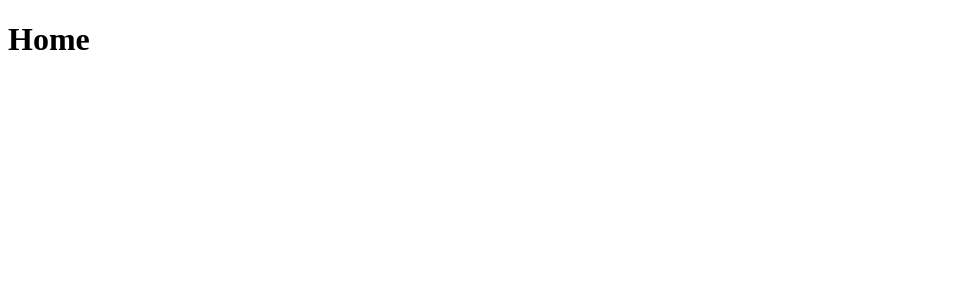
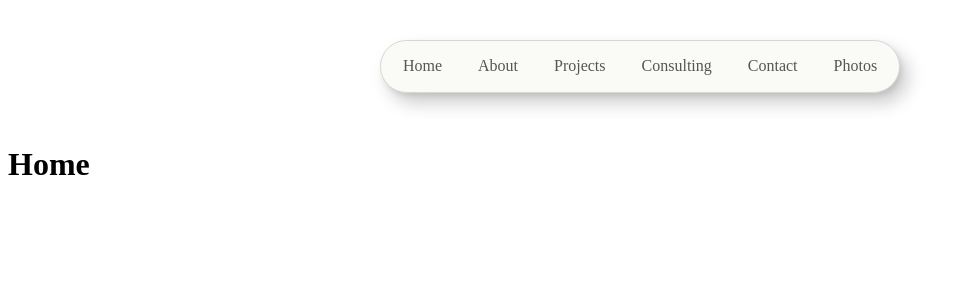
Before and after one commit to Clinton-Cochrane/iBuild, a React (Vite) app: page / in a window 1280 px wide. Shown: the top 300 px of the page, without its empty margins (0-967 px from the left). Built offline with nearby package versions, Linux system fonts and the light colour scheme.

Commit message:
nav pill

```diff
--- a/src/App.jsx
+++ b/src/App.jsx
@@ -1,13 +1,16 @@
 import { Routes, Route } from "react-router-dom"
-import Home from "./pages/home/main.jsx";
-import About from "./pages/about/main.jsx";
+import Navigation from "./components/navigation/navigation.jsx"
+import Consulting from "./pages/consulting/main.jsx";
 import Projects from "./pages/projects/main.jsx";
-import Consulting from "./pages/consulting/main.jsx";
 import Contact from "./pages/contact/main.jsx";
 import Photos from "./pages/photos/main.jsx";
+import About from "./pages/about/main.jsx";
+import Home from "./pages/home/main.jsx";
 
 function App() {
   return (
+    <>
+      <Navigation />
       <Routes>
         <Route path="/home" element={<Home />} />
         <Route path="/" element={<Home />} />
@@ -17,7 +20,8 @@ function App() {
         <Route path="/contact" element={<Contact />} />
         <Route path="/photos" element={<Photos />} />
       </Routes>
-  )
+    </>
+  );
 }
 
 export default App
--- /dev/null
+++ b/src/components/navigation/navigation.css
@@ -0,0 +1,49 @@
+.navigation {
+    display: flex;
+    justify-content: center;
+
+    padding: 2rem;
+}
+
+.navigation-capsule {
+    display: flex;
+    align-items: center;
+    gap: 0.25rem;
+    padding: 0.375rem;
+    background-color: #fafaf7;
+    border: 1px solid #d8d7d1;
+    border-radius: 999px;
+
+    box-shadow:
+        8px 10px 18px rgba(0, 0, 0, .20),
+        2px 3px 5px rgba(0, 0, 0, .08);
+}
+
+.nav-link {
+    padding: 0.65rem 1rem;
+
+    color: #555555;
+    text-decoration: none;
+
+    border-radius: 999px;
+
+    transition:
+        background-color 150ms ease,
+        color 150ms ease,
+        box-shadow 150ms ease,
+        transform 150ms ease;
+}
+
+.nav-link:hover {
+    color: #181818;
+
+    transform: translateY(-1px);
+}
+
+.nav-link-active {
+    color: #181818;
+    background: #f4f3ef;
+
+    box-shadow:
+        3px 4px 7px rgba(0, 0, 0, 0.08);
+}
--- /dev/null
+++ b/src/components/navigation/navigation.jsx
@@ -0,0 +1,36 @@
+import { NavLink } from "react-router-dom";
+import "./navigation.css";
+
+export default function Navigation() {
+    return (
+        < div className="navigation" aria-label="Primary navigation">
+            <div className="navigation-capsule">
+                <NavLink to="/home" className={({ isActive }) =>
+                    isActive ? "nav-link nav-link-active" : "nav-link"}>
+                    Home
+                </NavLink>
+                <NavLink to="/about" className={({ isActive }) =>
+                    isActive ? "nav-link nav-link-active" : "nav-link"}>
+                    About
+                </NavLink>
+                <NavLink to="/projects" className={({ isActive }) =>
+                    isActive ? "nav-link nav-link-active" : "nav-link"}>
+                    Projects
+                </NavLink>
+                <NavLink to="/consulting" className={({ isActive }) =>
+                    isActive ? "nav-link nav-link-active" : " nav-link"}>
+                    Consulting
+                </NavLink>
+                <NavLink to="/contact" className={({ isActive }) =>
+                    isActive ? "nav-link nav-link-active" : "nav-link"
+                }>
+                    Contact
+                </NavLink>
+                <NavLink to="photos" className={({ isActive }) =>
+                    isActive ? "nav-link nav-link-active" : "nav-link"}>
+                    Photos
+                </NavLink>
+            </div>
+        </div>
+    );
+};
--- a/src/main.jsx
+++ b/src/main.jsx
@@ -1,6 +1,6 @@
 import { StrictMode } from 'react'
 import { createRoot } from 'react-dom/client'
-import { BrowserRouter } from 'react-router-dom'
+import {BrowserRouter} from "react-router-dom";
 import App from './App.jsx'
 
 createRoot(document.getElementById('root')).render(
```
Lines whose indentation alone changed are shown as unchanged.
